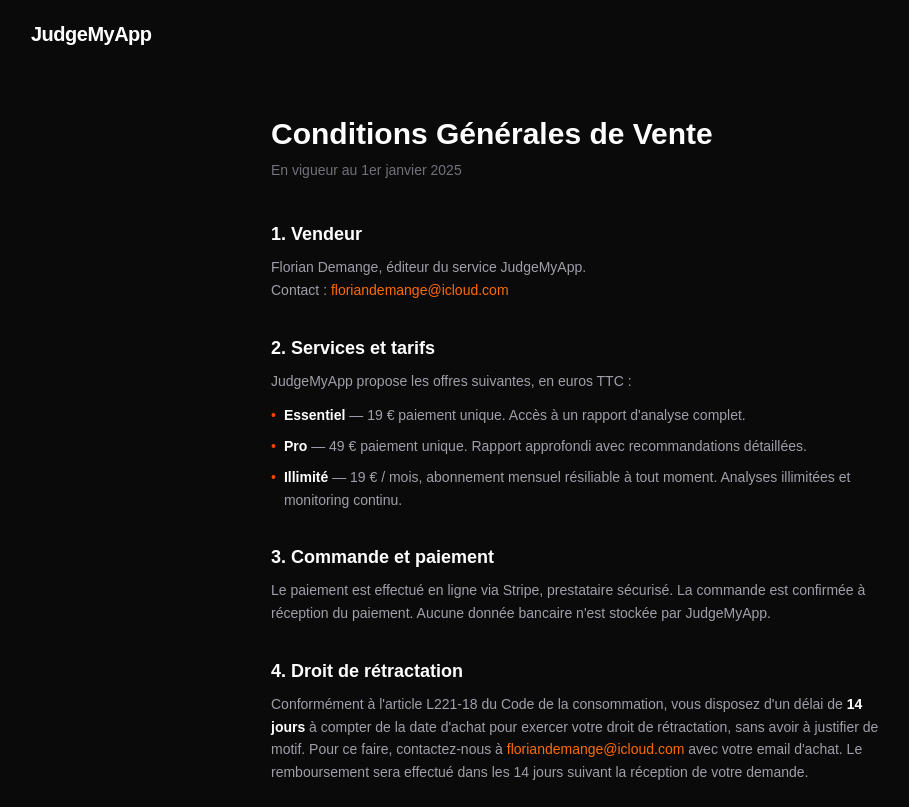
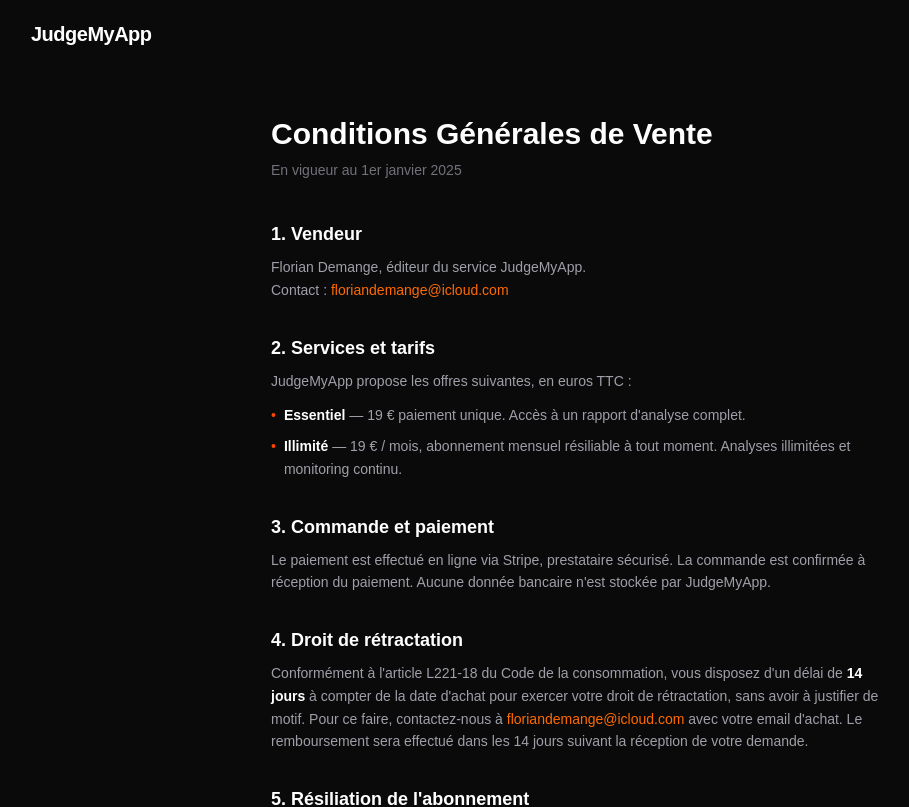
Before and after one commit to floriandemange-dotcom/judgemysaas, a Next.js app: page /cgv in a window 1280 px wide. Shown: the top 807 px of the page, without its empty margins (57-966 px from the left). Built offline with nearby package versions, Linux system fonts and the light colour scheme.

Commit message:
remove pro plan from cgv

```diff
--- a/app/cgv/page.tsx
+++ b/app/cgv/page.tsx
@@ -26,7 +26,6 @@
           </p>
           <ul className="text-zinc-400 text-sm leading-relaxed space-y-2">
             <li className="flex gap-2"><span style={{ color: '#FF4500' }}>•</span> <span><strong className="text-white">Essentiel</strong> — 19 € paiement unique. Accès à un rapport d'analyse complet.</span></li>
-            <li className="flex gap-2"><span style={{ color: '#FF4500' }}>•</span> <span><strong className="text-white">Pro</strong> — 49 € paiement unique. Rapport approfondi avec recommandations détaillées.</span></li>
             <li className="flex gap-2"><span style={{ color: '#FF4500' }}>•</span> <span><strong className="text-white">Illimité</strong> — 19 € / mois, abonnement mensuel résiliable à tout moment. Analyses illimitées et monitoring continu.</span></li>
           </ul>
         </section>
```
